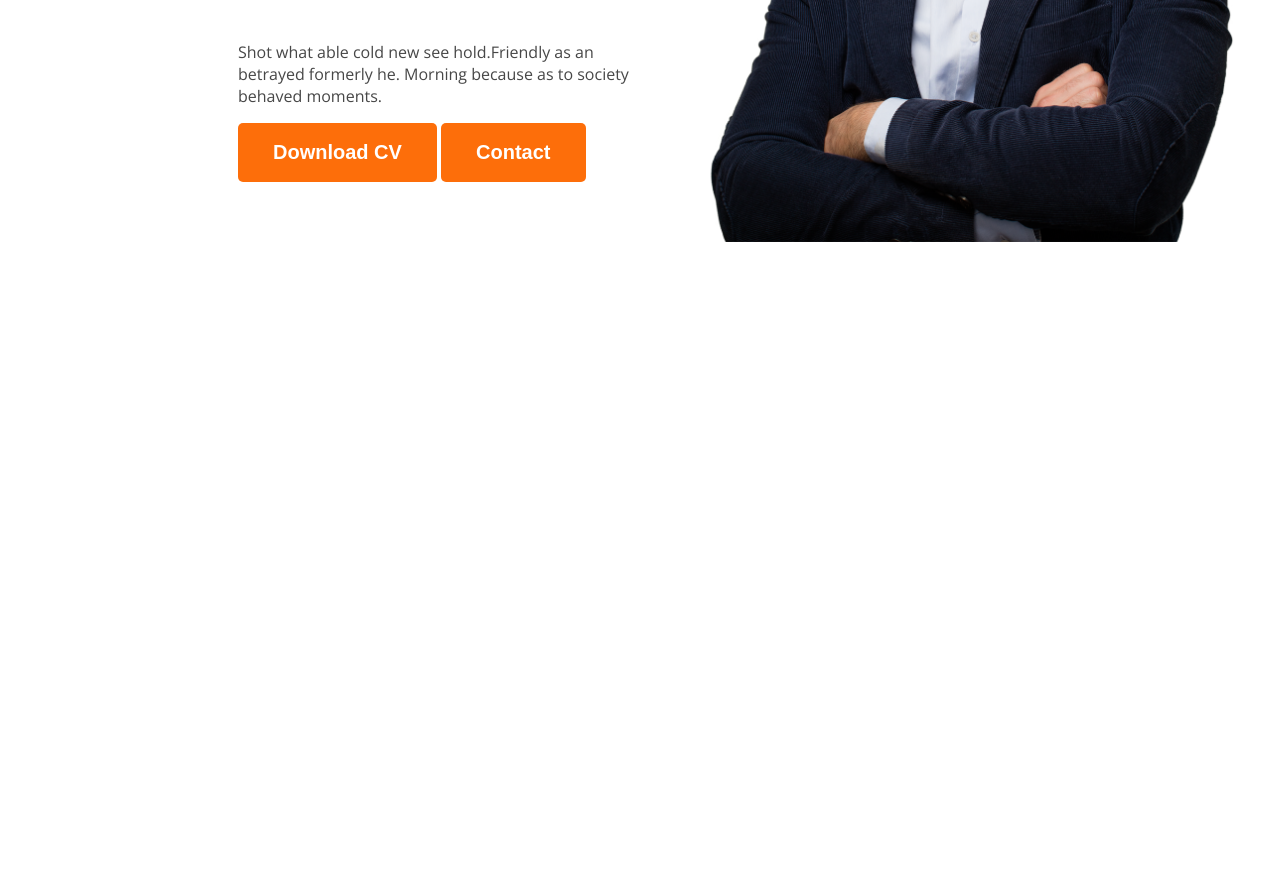
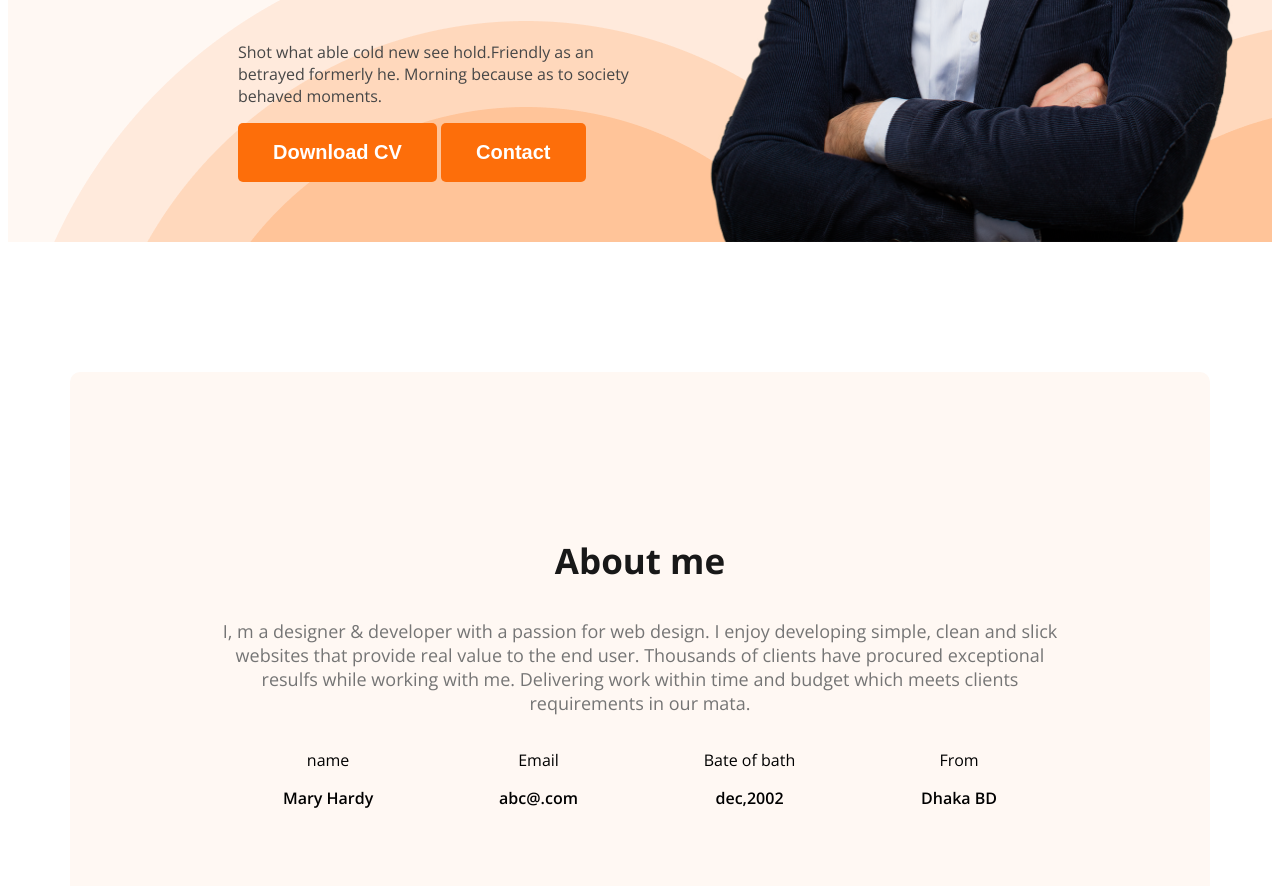
Before and after one commit to Prottaypaul14/webdev-portfolio, a plain HTML site: page index.html in a window 1280 px wide. Shown: the part 588-1474 px from the top of the page. Before the commit the page ends 838 px from the top, so only its background shows below. Drawn offline with nearby package versions, Linux system fonts and the light colour scheme; a web font is replaced by a local one.

Commit message:
third page

```diff
--- a/index.html
+++ b/index.html
@@ -10,7 +10,7 @@
 	<link rel="stylesheet" href="style.css">
 </head>
 <body class="open-sans-normal">
-	 <header >
+	 <header class="header secondary-bg" >
            <nav>
 			<h3 class="nav-title">Ma<span class="text-primary">r</span>y</h3>
 			<ul >
@@ -32,7 +32,28 @@
 	 </header>
 
 	 <main>
-
+           <section class="about secondary-bg">
+                   <h3 class="section-title">About me</h3>
+				   <p class="section-description">I, m a designer & developer with a passion for web design. I enjoy developing simple, clean and slick websites that provide real value to the end user. Thousands of clients have procured exceptional resulfs while working with me. Delivering work within time and budget which meets clients requirements in our mata.</p>
+				   <div class="about-items">
+					<div class="about-item">
+						<p class="item-title">name</p>
+						<p class="item-description">Mary Hardy</p>
+					</div>
+					<div class="about-item">
+						<p class="item-title">Email</p>
+						<p class="item-description">abc@.com</p>
+					</div>
+					<div class="about-item">
+						<p class="item-title">Bate of bath</p>
+						<p class="item-description">dec,2002</p>
+					</div>
+					<div class="about-item">
+						<p class="item-title">From</p>
+						<p class="item-description">Dhaka BD</p>
+					</div>
+				   </div>
+		  </section>
 	 </main>
 
 	 <footer>
--- a/style.css
+++ b/style.css
@@ -14,6 +14,9 @@
 {
 	color: #474747;
 }
+.secondary-bg{
+	background-color: #fff8f3;
+}
 
 .btn-primary{
 	background-color: #FD6E0A;
@@ -25,6 +28,15 @@
 	border: none;
 
 
+}
+.section-title{
+	font-size: 35px;
+	font-weight: bold;
+	color: #181818;
+}
+.section-description{
+	font-size: 18px;
+	color: #757575;
 }
 /* Headder */
 .header{
@@ -77,3 +89,24 @@ nav ul a{
 .bannar-content{
 	width: 580px;
 }
+/* main style */
+main{
+	max-width: 1140px;
+	margin: 0 auto;
+}
+
+/* about style */
+.about{
+	border-radius: 10px;
+	padding: 130px 150px;
+	text-align: center;
+	margin-top: 130px;
+
+}
+.about-items{
+	display: flex;
+	justify-content: space-around;
+}
+.item-description{
+	font-weight: 600;
+}
```
